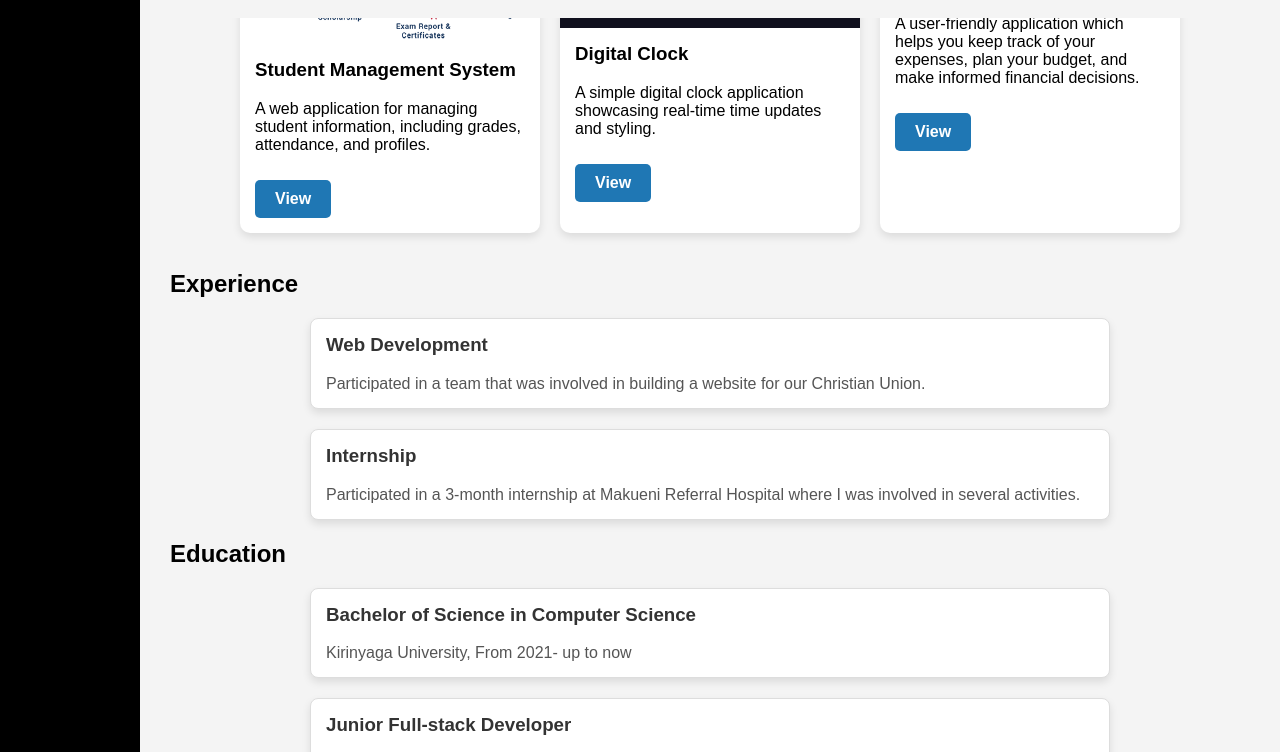
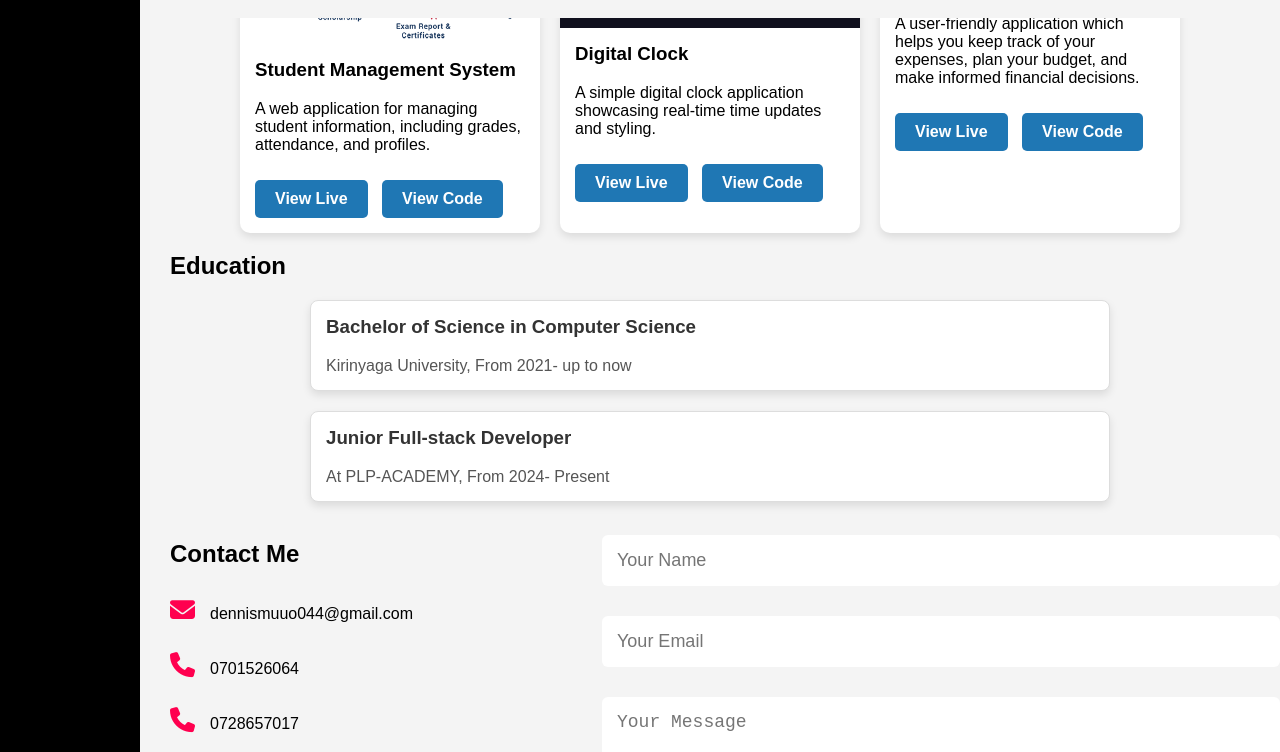
Before and after one commit to denis642/Muuo-Dennis-Personal-portfolio, a plain HTML site: page index.html in a window 1280 px wide. Shown: the part 782-1534 px from the top of the page. Drawn offline with Linux system fonts and the light colour scheme.

Commit message:
few changes

```diff
--- a/index.html
+++ b/index.html
@@ -60,7 +60,8 @@
                         <div class="project-info">
                             <h3>Student Management System</h3>
                             <p>A web application for managing student information, including grades, attendance, and profiles.</p>
-                            <a href="https://github.com/denis642/student_management_system.git" class="github-link" target="_blank">View </a>
+                            <a href="https://live-link-to-application.com" class="live-link" target="_blank">View Live</a>
+                            <a href="https://github.com/denis642/student_management_system.git" class="github-link" target="_blank">View Code</a>
                         </div>
                     </div>
                     <div class="project-box">
@@ -68,7 +69,8 @@
                         <div class="project-info">
                             <h3>Digital Clock</h3>
                             <p>A simple digital clock application showcasing real-time time updates and styling.</p>
-                            <a href="https://denis642.github.io/DIGITAL-CLOCK-2/" class="github-link" target="_blank">View</a>
+                            <a href="https://denis642.github.io/DIGITAL-CLOCK-2/" class="live-link" target="_blank">View Live</a>
+                            <a href="https://github.com/denis642/DIGITAL-CLOCK-2" class="github-link" target="_blank">View Code</a>
                         </div>
                     </div>
                     <div class="project-box">
@@ -76,24 +78,13 @@
                         <div class="project-info">
                             <h3>SpendSmart Expense Tracker</h3>
                             <p>A user-friendly application which helps you keep track of your expenses, plan your budget, and make informed financial decisions.</p>
-                            <a href="https://spend-smart-expense-tracker-bjbvs3c5r-dennis-projects-a22f8b48.vercel.app/" class="github-link" target="_blank">View</a>
+                            <a href="https://spend-smart-expense-tracker.vercel.app/" class="live-link" target="_blank">View Live</a>
+                            <a href="https://github.com/denis642/SpendSmart-Expense-Tracker" class="github-link" target="_blank">View Code</a>
                         </div>
                     </div>
                 </div>
-            </section><br>
-            <section id="experience">
-                <h2>Experience</h2>
-                <div class="experience-container">
-                    <div class="experience-box">
-                        <h3>Web Development</h3>
-                        <p>Participated in a team that was involved in building a website for our Christian Union.</p>
-                    </div>
-                    <div class="experience-box">
-                        <h3>Internship</h3>
-                        <p>Participated in a 3-month internship at Makueni Referral Hospital where I was involved in several activities.</p>
-                    </div>
-                </div>
             </section>
+
 
             <section id="education">
                 <h2>Education</h2>
@@ -116,6 +107,7 @@
                             <h1 class="sub-title">Contact Me</h1>
                             <p><i class="fa-solid fa-envelope"></i>dennismuuo044@gmail.com</p>
                             <p><i class="fa-solid fa-phone"></i>0701526064</p>
+                            <p><i class="fa-solid fa-phone"></i>0728657017</p>
                             <div class="social-icons">
                                 <a href="https://www.facebook.com/dennis.muuo.790"><i class="fa-brands fa-facebook"></i></a>
                                 <a href="https://wa.me/0701526064"><i class="fa-brands fa-whatsapp"></i></a>
--- a/styles.css
+++ b/styles.css
@@ -245,7 +245,7 @@
     margin-top: 0;
 }
 
-.github-link {
+.github-link, .live-link {
     display: inline-block;
     margin-top: 10px;
     padding: 10px 20px;
@@ -258,10 +258,16 @@
     transition: background-color 0.3s, box-shadow 0.3s;
 }
 
-.github-link:hover {
+.live-link {
+    margin-right: 10px; /* Add space between the two buttons */
+}
+
+.github-link:hover, .live-link:hover {
     background-color: #155a8a;
     box-shadow: 0 4px 8px rgba(0, 0, 0, 0.2);
 }
+
+
 /* Experience Section */
 .experience-container {
     display: flex;
```
